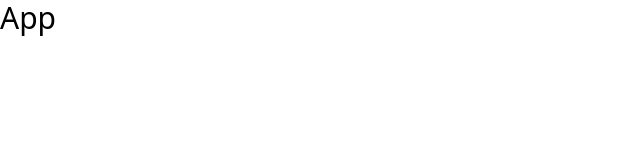
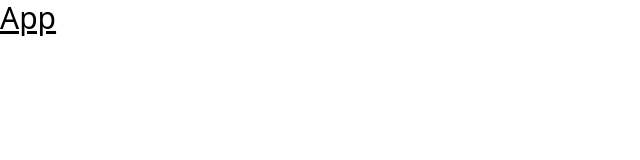
Before and after one commit to wakar-malik/urbanera-frontend, a React (Vite) app: page / in a window 1280 px wide. Shown: the top 160 px of the page, without its empty margins (0-640 px from the left). Built offline with nearby package versions, Linux system fonts and the light colour scheme.

Commit message:
installed tailwind css

```diff
--- a/src/App.jsx
+++ b/src/App.jsx
@@ -1,7 +1,7 @@
 import React from "react";
 
 function App() {
-  return <div className="text-3xl text-red">App</div>;
+  return <div className="text-3xl text-red underline">App</div>;
 }
 
 export default App;
```
